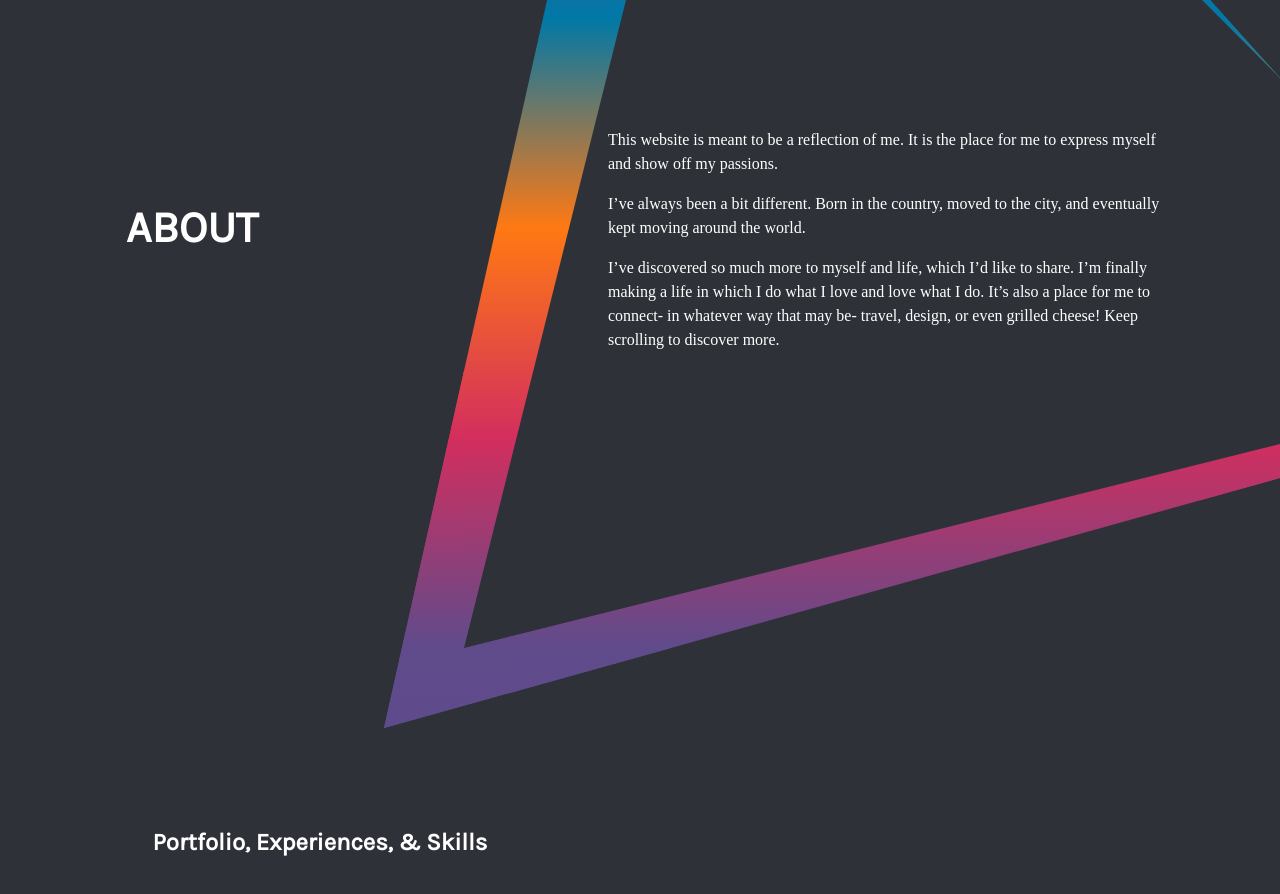
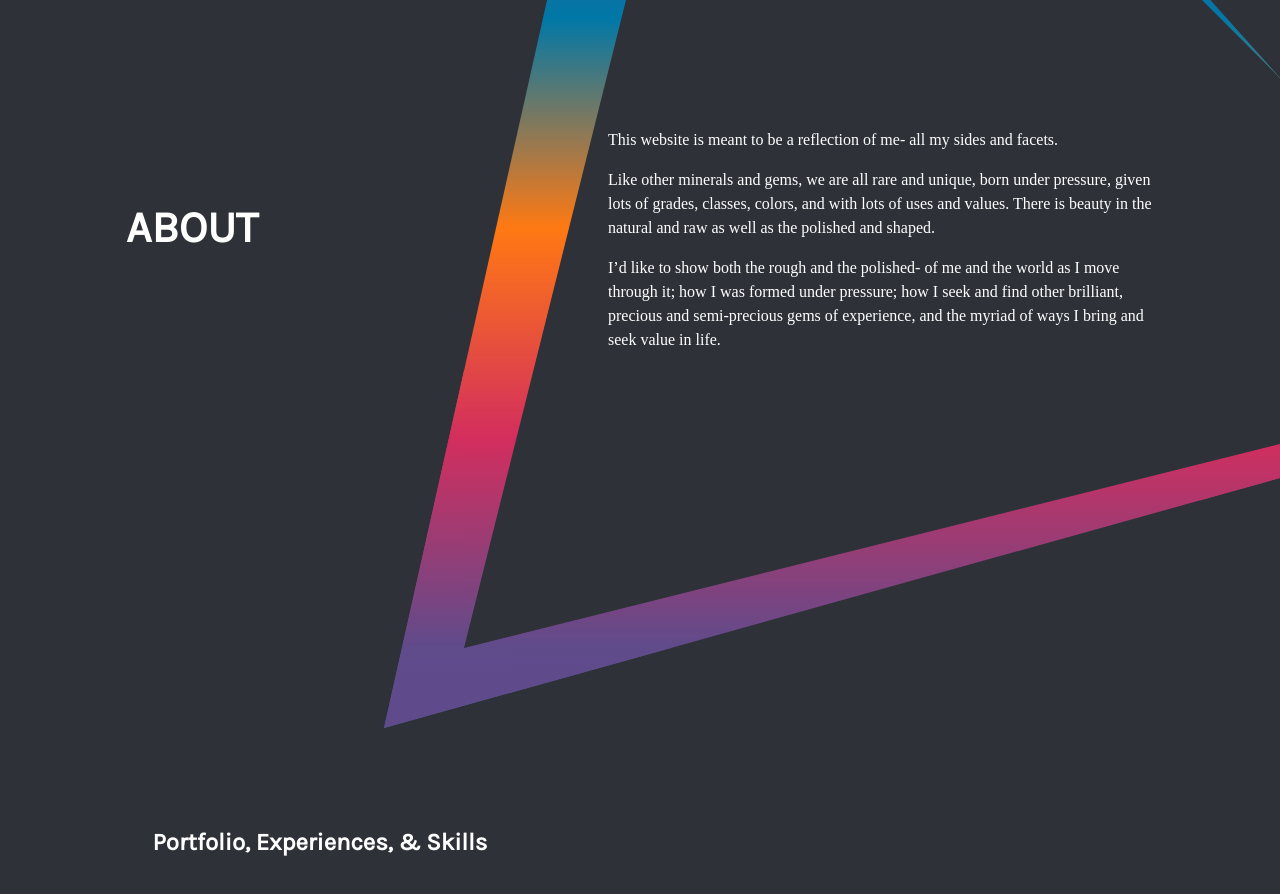
Before and after one commit to maribies/site-personal, a Next.js app: page / in a window 1280 px wide. Shown: the part 1340-2234 px from the top of the page. Built offline with nearby package versions, Linux system fonts and the light colour scheme; a web font is replaced by a local one.

Commit message:
Fix typos, update about copy

```diff
--- a/Components/AboutSection/AboutSection.js
+++ b/Components/AboutSection/AboutSection.js
@@ -42,17 +42,15 @@ export const AboutSection = () => {
         <ShapeDiv clipPath='0 100%, 100% 75%, 100% 35%, 65% 0, 25% 0'>
           <TextWrapper>
             <P>
-              {'This website is meant to be a reflection of me. It is the place for me to express myself and show off my passions.'}
+              {'This website is meant to be a reflection of me- all my sides and facets.'}
             </P>
 
             <P>
-              {'I’ve always been a bit different. Born in the country, moved to the city, and eventually kept moving around the world.'}
+              {'Like other minerals and gems, we are all rare and unique, born under pressure, given lots of grades, classes, colors, and with lots of uses and values. There is beauty in the natural and raw as well as the polished and shaped.'}
             </P>
 
             <Text>
-              {`I’ve discovered so much more to myself and life, which I’d like to share. I’m finally making a life in which I do what I love and love what I do.
-                It’s also a place for me to connect- in whatever way that may be- travel, design, or even grilled cheese!
-                Keep scrolling to discover more.`}
+              {`I’d like to show both the rough and the polished- of me and the world as I move through it; how I was formed under pressure; how I seek and find other brilliant, precious and semi-precious gems of experience, and the myriad of ways I bring and seek value in life.`}
             </Text>
           </TextWrapper>
         </ShapeDiv>
@@ -60,9 +58,7 @@ export const AboutSection = () => {
         <ShapeDiv clipPath='100% 0, 75% 100%, 35% 100%, 0 65%, 0 25%' mobile>
           <TextWrapper>
             <P>
-              {`I’ve discovered so much more to myself and life, which I’d like to share. I’m finally making a life in which I do what I love and love what I do.
-              It’s also a place for me to connect- in whatever way that may be- travel, design, or even grilled cheese!
-              Keep scrolling to discover more.`}
+              {`I’d like to show both the rough and the polished- of me and the world as I move through it; how I was formed under pressure; how I seek and find other brilliant, precious and semi-precious gems of experience, and the myriad of ways I bring and seek value in life.`}
             </P>
           </TextWrapper>
         </ShapeDiv>
--- a/api/Experiences.js
+++ b/api/Experiences.js
@@ -58,10 +58,10 @@ export const Experiences = [
         timeFrame: 'All the time',
         skills: [
           'I set goals, achieve them, and then set new ones.',
-          'Athelete: marathon runner, soccer player for Portuguese women\'s league, beginner surfer...',
+          'Athlete: marathon runner, soccer player for Portuguese women\'s league, beginner surfer...',
           'Traveler: 30+ countries and counting...',
           'Crafter: crochet, knitting, cross stitching... countless (baby) gifts created...',
-          'Cook: baker and experimental chef, creating bonding expereinces for friends and coworkers over food...',
+          'Cook: baker and experimental chef, creating bonding experiences for friends and coworkers over food...',
           'Student: AU undergrad, TNDS UX course, Udacity Nanodegree, Self-teaching, Life-taught, and still learning...'
         ],
         links: {
```
